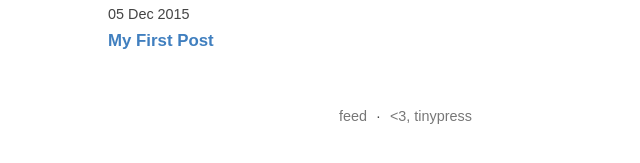
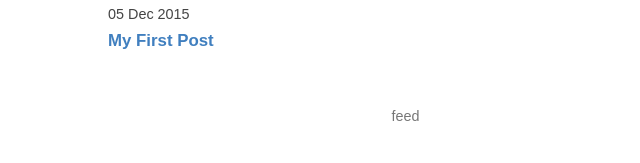
Before and after one commit to debabratakarfa/debabratakarfa.github.io, a Jekyll site: the page built from index.html, in a window 1280 px wide. Shown: the part 137-300 px from the top of the page, without its empty margins (242-882 px from the left). Built offline with Jekyll 4.4.1, drawn with Linux system fonts in a browser that asks for light colours; the list of posts is cut into pages by our own code.

Commit message:
Update posts.html

```diff
--- a/_layouts/posts.html
+++ b/_layouts/posts.html
@@ -18,7 +18,7 @@
                 {{ content }}
 
         <footer>
-            <a href="/feed.xml">feed</a> &middot; <a href="https://tinypress.co/">&lt;3, tinypress</a>
+            <a href="/feed.xml">feed</a>
         </footer>
     </div>
 </body>
```
